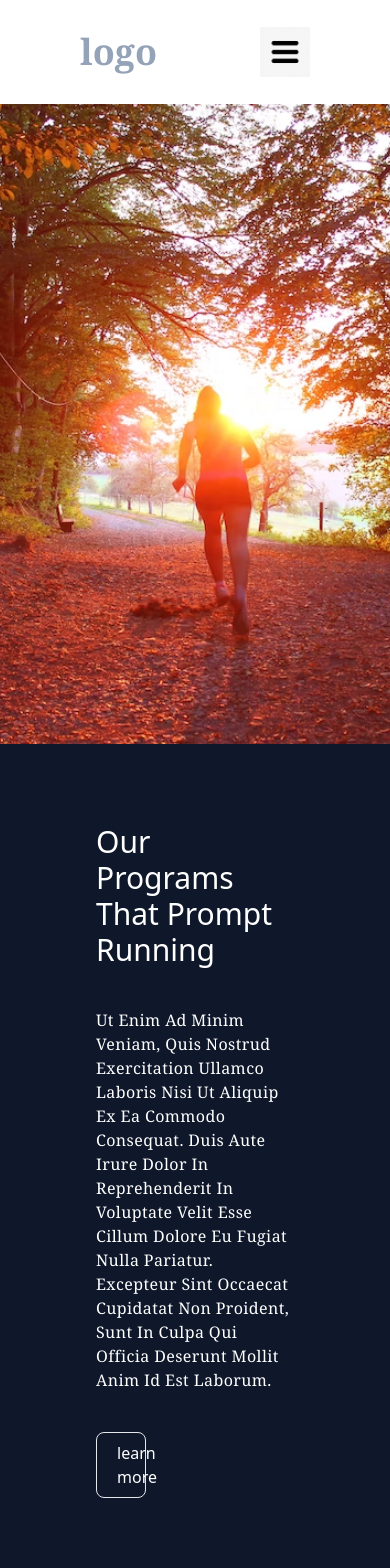
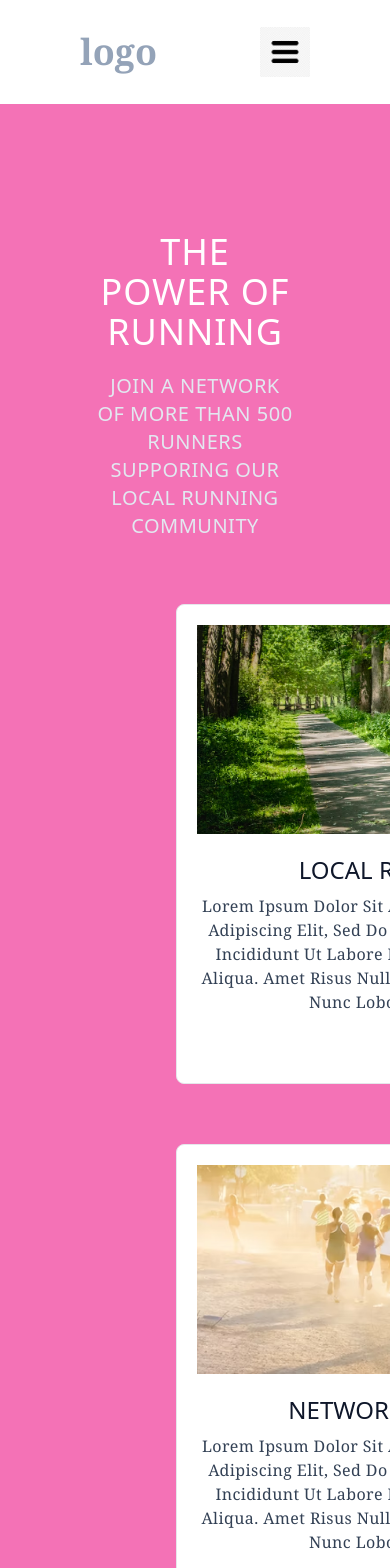
Before and after one commit to yafet-123/Sample_education_sample4_frontend, a Next.js app: page / in a window 390 px wide. Shown: the top 1568 px of the page. Built offline with nearby package versions, Linux system fonts and the light colour scheme.

Commit message:
making mobile responsive

```diff
--- a/components/Hero.js
+++ b/components/Hero.js
@@ -5,7 +5,7 @@
   return (
     <div className="">
       <div className="hero-background w-full h-[40rem]"></div>
-      <div className="bg-slate-900 w-full h-screen ">
+      <div className="bg-slate-900 w-full h-full lg:h-screen ">
         <div className="hidden lg:flex flex-col lg:flex-row mx-20">
           <div className="bg-white w-96 h-96 mx-auto -mt-20 border rounded-lg p-5 flex flex-col justify-between">
             <h1 className="text-slate-700 text-xl font-extrabold uppercase text-center">
--- a/pages/index.js
+++ b/pages/index.js
@@ -13,7 +13,7 @@
   return (
     <div className="flex flex-col">
       <Navbar />
-      <Hero />
+
       <Objective />
       <Membership />
       <Trending />
```
